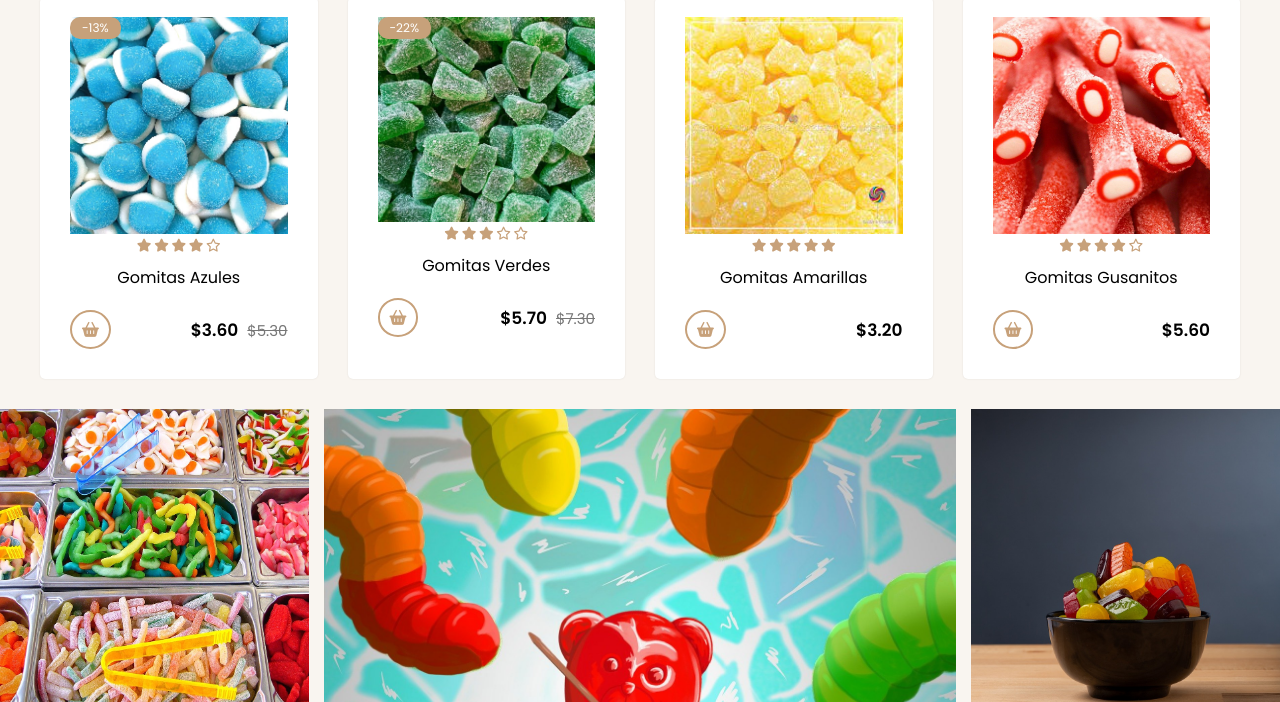
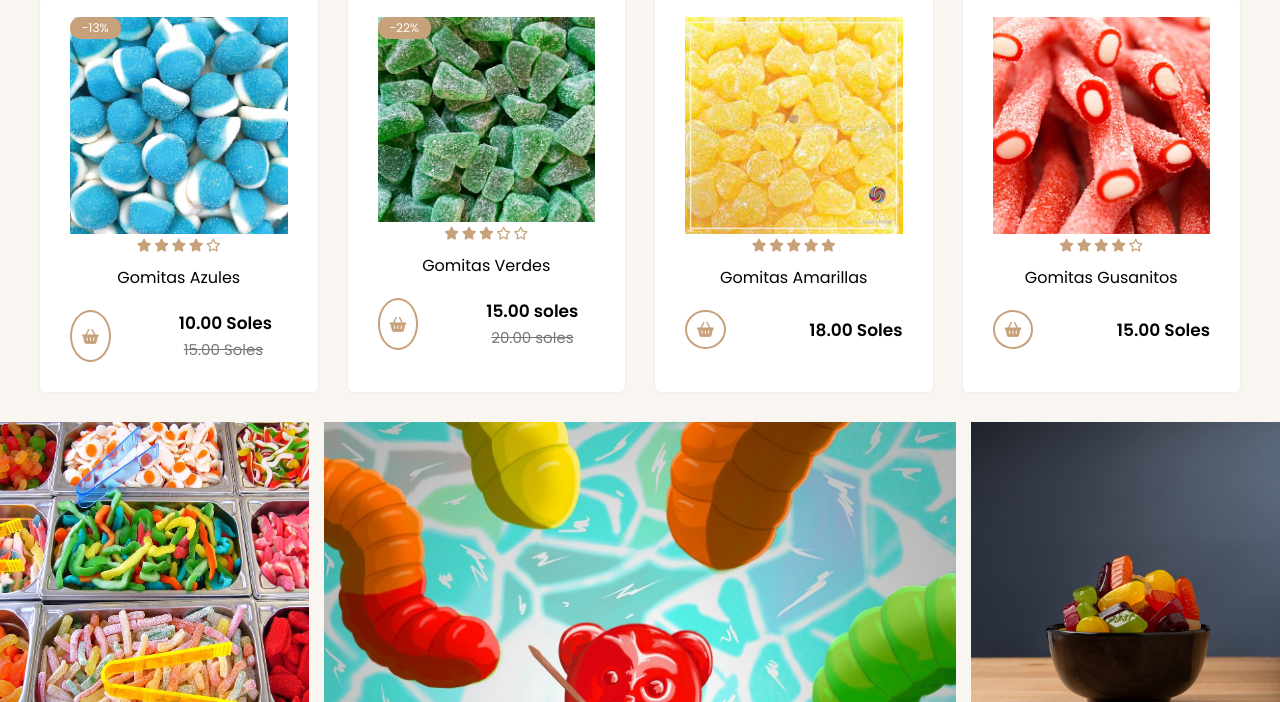
Before and after one commit to gabrielgallooliveros/gomify, a plain HTML site: page index.html in a window 1280 px wide. Shown: the part 1325-2027 px from the top of the page. Drawn offline with Linux system fonts and the light colour scheme.

Commit message:
un-cambio-mas1

```diff
--- a/index.html
+++ b/index.html
@@ -157,7 +157,7 @@
 							<span class="add-cart">
 								<i class="fa-solid fa-basket-shopping"></i>
 							</span>
-							<p class="price">$3.60 <span>$5.30</span></p>
+							<p class="price">10.00 Soles <span>15.00 Soles</span></p>
 						</div>
 					</div>
 					<!-- Producto 2 -->
@@ -192,7 +192,7 @@
 							<span class="add-cart">
 								<i class="fa-solid fa-basket-shopping"></i>
 							</span>
-							<p class="price">$5.70 <span>$7.30</span></p>
+							<p class="price">15.00 soles <span>20.00 soles</span></p>
 						</div>
 					</div>
 					<!--  -->
@@ -226,7 +226,7 @@
 							<span class="add-cart">
 								<i class="fa-solid fa-basket-shopping"></i>
 							</span>
-							<p class="price">$3.20</p>
+							<p class="price">18.00 Soles</p>
 						</div>
 					</div>
 					<!--  -->
@@ -257,7 +257,7 @@
 							<span class="add-cart">
 								<i class="fa-solid fa-basket-shopping"></i>
 							</span>
-							<p class="price">$5.60</p>
+							<p class="price">15.00 Soles</p>
 						</div>
 					</div>
 				</div>
```
